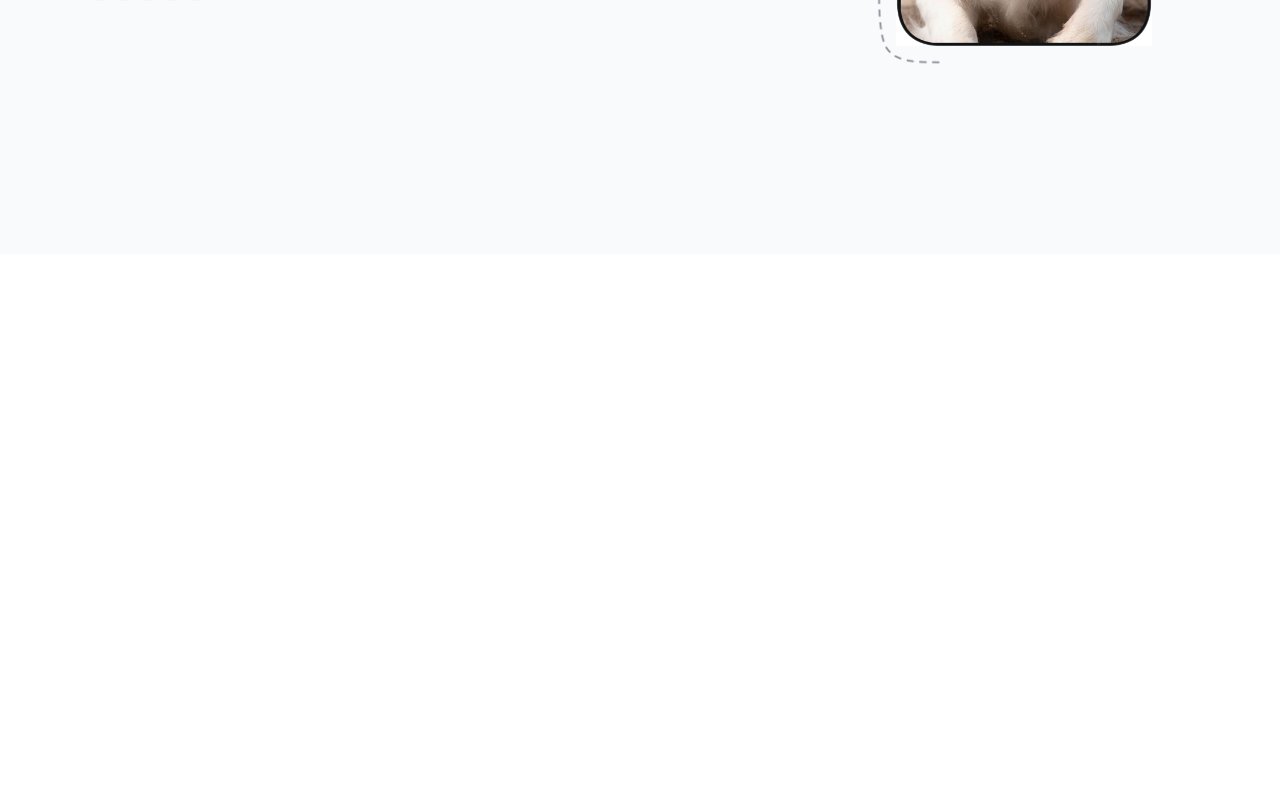
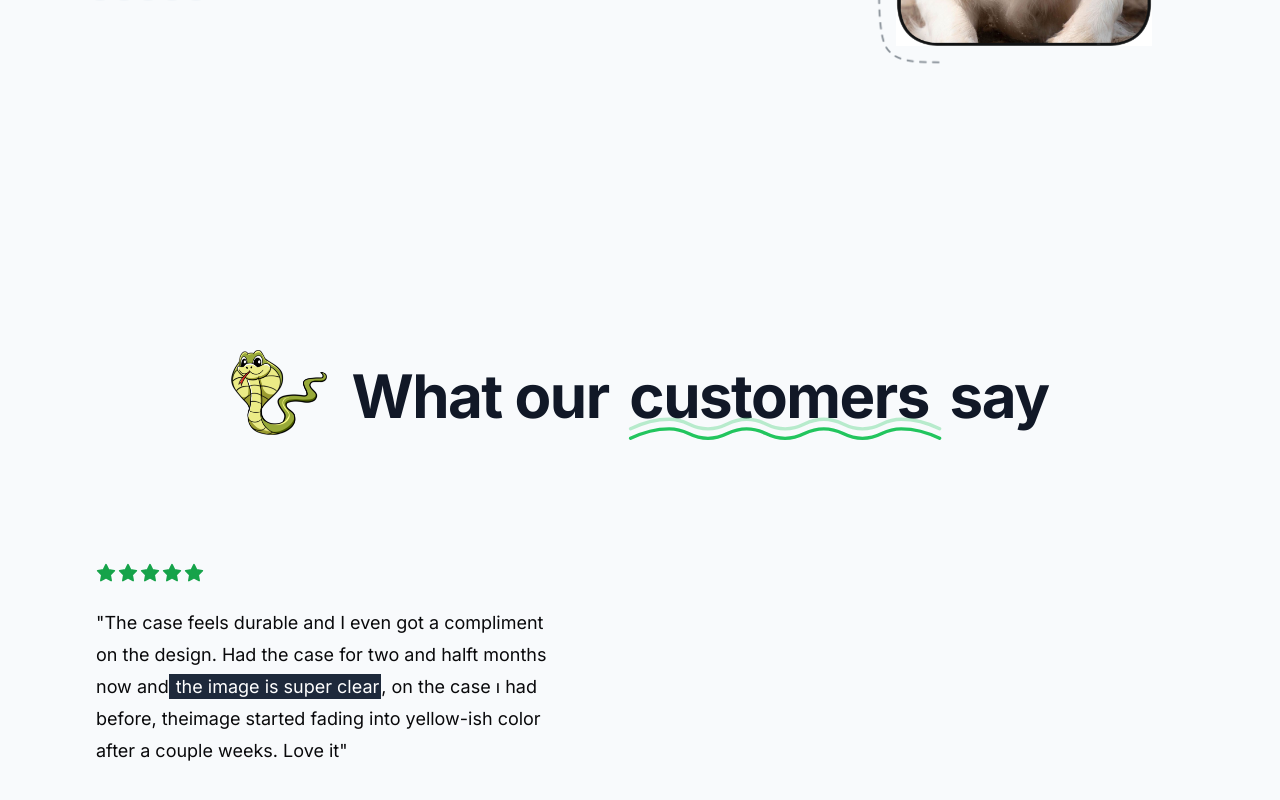
Before and after one commit to BeratHundurel/casecobra, a Next.js app: page / in a window 1280 px wide. Shown: the part 741-1541 px from the top of the page. Before the commit the page ends 995 px from the top, so only its background shows below. Built offline with nearby package versions, Linux system fonts and the light colour scheme; no server answers.

Commit message:
making second section in home page

```diff
--- a/src/app/page.tsx
+++ b/src/app/page.tsx
@@ -1,3 +1,4 @@
+import { Icons } from "@/components/Icons";
 import MaxWidthWrapper from "@/components/MaxWidthWrapper";
 import Phone from "@/components/Phone";
 import { Check, Star } from "lucide-react";
@@ -71,6 +72,40 @@
                </div>
             </MaxWidthWrapper>
          </section>
+
+         {/* value proposition section */}
+         <section className="bg-slate1-100 py-24">
+            <MaxWidthWrapper className="flex flex-col items-center gap-16 sm:gap-32">
+               <div className="flex flex-col lg:flex-row items-center gap-4 sm:gap-6">
+                  <h2 className="order-1 mt-2 tracking-tight text-center text-balance !leading-tight font-bold text-5xl md:text-6xl text-gray-900">
+                     What our{" "}
+                     <span className="relative px-2">
+                        customers <Icons.underline className="hidden sm:block pointer-events-none absolute inset-x-0 -bottom-6 text-green-500" />
+                     </span>
+                     say
+                  </h2>
+                  <img src="/snake-2.png" alt="snake-image" className="w-24 order-0 lg-order-2" />
+               </div>
+               <div className="mx-auto grid max-w-2xl grid-cols-1 px-4 lg:mx-0 lg:max-w-none lg:grid-cols-2 gap-y-16">
+                  <div className="flex flex-auto flex-col gap-4 lg:pr-8 xl:pr-20">
+                     <div className="flex gap-0.5 mb-2">
+                        <Star className="h-5 w-5 text-green-600 fill-green-600" />
+                        <Star className="h-5 w-5 text-green-600 fill-green-600" />
+                        <Star className="h-5 w-5 text-green-600 fill-green-600" />
+                        <Star className="h-5 w-5 text-green-600 fill-green-600" />
+                        <Star className="h-5 w-5 text-green-600 fill-green-600" />
+                     </div>
+                     <div className="text-lg leading-8">
+                        <p>
+                           "The case feels durable and I even got a compliment on the design. Had the case for two and halft months now and
+                           <span className="p-0.5 bg-slate-800 text-white"> the image is super clear</span>, on the case ı had before, theimage started fading into yellow-ish color after a
+                           couple weeks. Love it"
+                        </p>
+                     </div>
+                  </div>
+               </div>
+            </MaxWidthWrapper>
+         </section>
       </div>
    );
 }
--- /dev/null
+++ b/src/components/Icons.tsx
@@ -0,0 +1,15 @@
+import { LucideProps } from "lucide-react";
+
+export const Icons = {
+   underline: (props: LucideProps) => (
+      <svg {...props} viewBox="0 0 687 155">
+         <g stroke="currentColor" strokeWidth="7" fill="none" fill-rule="evenodd" strokeLinecap="round" strokeLinejoin="round">
+            <path
+               d="M20 98c27-13.3333333 54-20 81-20 40.5 0 40.5 20 81 20s40.626917-20 81-20 40.123083 20 80.5 20 40.5-20 81-20 40.5 20 81 20 40.626917-20 81-20c26.915389 0 53.748722 6.6666667 80.5 20"
+               opacity=".3"
+            ></path>
+            <path d="M20 118c27-13.3333333 54-20 81-20 40.5 0 40.5 20 81 20s40.626917-20 81-20 40.123083 20 80.5 20 40.5-20 81-20 40.5 20 81 20 40.626917-20 81-20c26.915389 0 53.748722 6.6666667 80.5 20"></path>
+         </g>
+      </svg>
+   ),
+};
```
